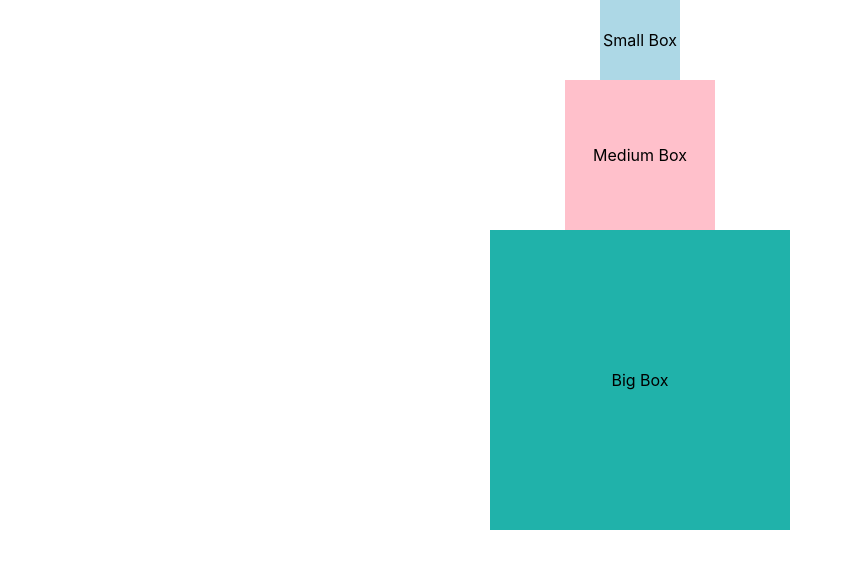
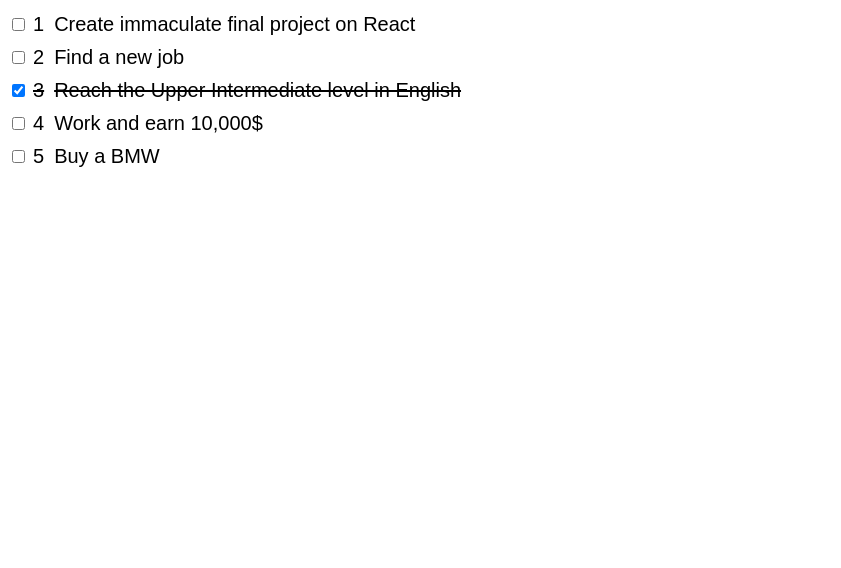
Before and after one commit to Createira/react-homework, a React (Create React App) app: page / in a window 1280 px wide. Shown: the top 568 px of the page, without its empty margins (0-841 px from the left). Built offline with nearby package versions, Linux system fonts and the light colour scheme.

Commit message:
feat(16): add solution for task

```diff
--- a/src/App.js
+++ b/src/App.js
@@ -1,26 +1,28 @@
-import Box from "./components/Boxes";
+// import Box from "./components/Boxes";
+import Task from "./components/Task";
 
-function App() {
-  const boxesData = [
-    {
-      cssClass: "item-small",
-      label: "Small Box",
-    },
-    {
-      cssClass: "item-middle",
-      label: "Medium Box",
-    },
-    {
-      cssClass: "item-big",
-      label: "Big Box",
-    },
-  ];
+function App({ number, text, isFinished }) {
+  // const boxesData = [
+  //   {
+  //     cssClass: "item-small",
+  //     label: "Small Box",
+  //   },
+  //   {
+  //     cssClass: "item-middle",
+  //     label: "Medium Box",
+  //   },
+  //   {
+  //     cssClass: "item-big",
+  //     label: "Big Box",
+  //   },
+  // ];
 
   return (
     <div className="main">
-      <Box className={boxesData[0].cssClass} label={boxesData[0].label} />
+      {/* <Box className={boxesData[0].cssClass} label={boxesData[0].label} />
       <Box className={boxesData[1].cssClass} label={boxesData[1].label} />
-      <Box className={boxesData[2].cssClass} label={boxesData[2].label} />
+      <Box className={boxesData[2].cssClass} label={boxesData[2].label} /> */}
+      <Task number={number} text={text} done={isFinished} />
     </div>
   );
 }
--- /dev/null
+++ b/src/components/Task.css
@@ -0,0 +1,8 @@
+
+.task__text,
+.task__number {
+  margin: 5px;
+  font-size: 20px;
+  font-family: Arial, Helvetica, sans-serif;
+  display: inline-block;
+}
--- /dev/null
+++ b/src/components/Task.js
@@ -0,0 +1,21 @@
+import "./Task.css";
+
+function Task({ number, text, isFinished }) {
+  const finishedStyle = isFinished
+    ? { textDecoration: "line-through" }
+    : { textDecoration: "none" };
+
+  return (
+    <div>
+      <input type="checkbox" checked={isFinished} />
+      <span className="task__number" style={finishedStyle}>
+        {number}
+      </span>
+      <p className="task__text" style={finishedStyle}>
+        {text}
+      </p>
+    </div>
+  );
+}
+
+export default Task;
--- a/src/index.js
+++ b/src/index.js
@@ -1,12 +1,18 @@
 import React from "react";
 import ReactDOM from "react-dom/client";
 
-import "./index.css";
-import App from "./App";
+// import "./index.css";
+// import App from "./App";
+import Task from "./components/Task";
 
 const root = ReactDOM.createRoot(document.getElementById("root"));
 root.render(
   <React.StrictMode>
-    <App />
+    {/* <App /> */}
+    <Task number={1.} text="Create immaculate final project on React" isFinished={false}/>
+    <Task number={2.} text="Find a new job" isFinished={false}/>
+    <Task number={3.} text="Reach the Upper Intermediate level in English" isFinished={true}/>
+    <Task number={4.} text="Work and earn 10,000$" isFinished={false}/>
+    <Task number={5.} text="Buy a BMW" isFinished={false}/>
   </React.StrictMode>
 );
```
